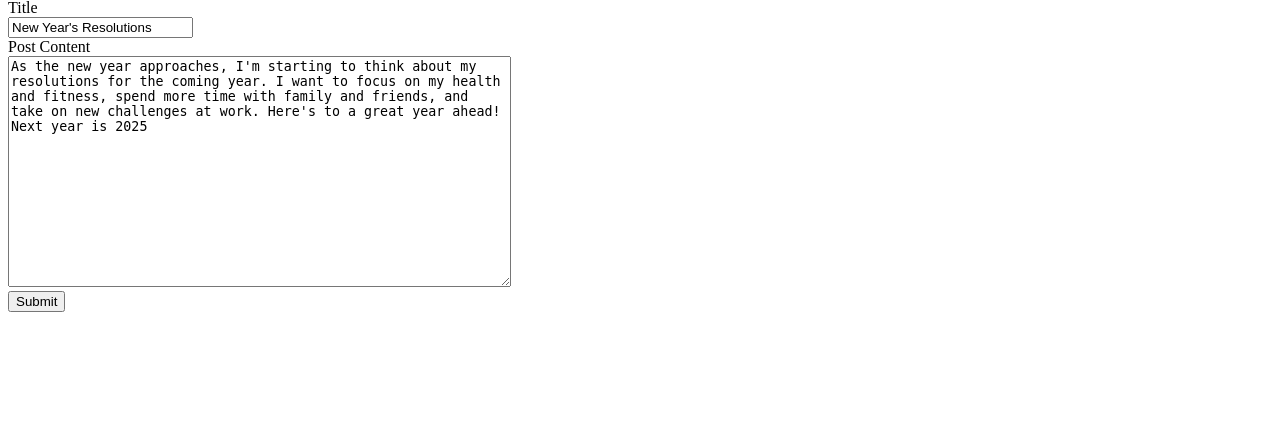
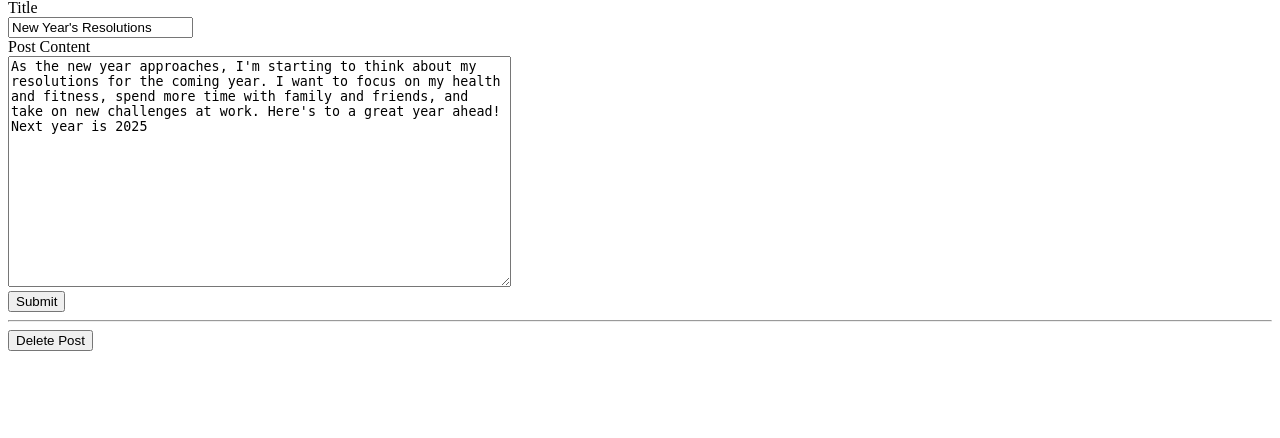
Before and after one commit to TreyLamanna/FlaskHW1, a Flask app: page /1/edit/ in a window 1280 px wide. Shown: the part 154-592 px from the top of the page. Run offline with Flask 3, Linux system fonts and the light colour scheme; data comes from the database, SQL or seed files in the repository; both versions use the stored data as it was after the commit.

Commit message:
updated app.py with delete button and function

```diff
--- a/app.py
+++ b/app.py
@@ -102,6 +102,21 @@ def edit(id):
 
     return render_template('edit.html', post=post)
 
+#create a route to delete a post
+@app.route('/<int:id>/delete/', methods=('POST',))
+def delete(id):
+    post = get_post(id)
+
+    conn = get_db_connection()
+    conn.execute('DELETE from posts WHERE id = ?', (id,))
+    conn.commit()
+    conn.close()
+
+    flash('"{}" was successfully deleted'.format(post['title']))
+
+    return redirect(url_for('index'))
+
+
 
 
 app.run(port=5008)
--- a/templates/edit.html
+++ b/templates/edit.html
@@ -20,4 +20,8 @@
         <br>
         <button type="submit">Submit</button>
     </form>
+    <hr>
+    <form action="{{ url_for('delete', id=post['id']) }}" method="POST">
+        <input type="submit" value="Delete Post" onclick="return confirm('Are you sure you want to delete this post')">
+    </form>
 {% endblock %}
```
Also changed, not shown: database.db.
